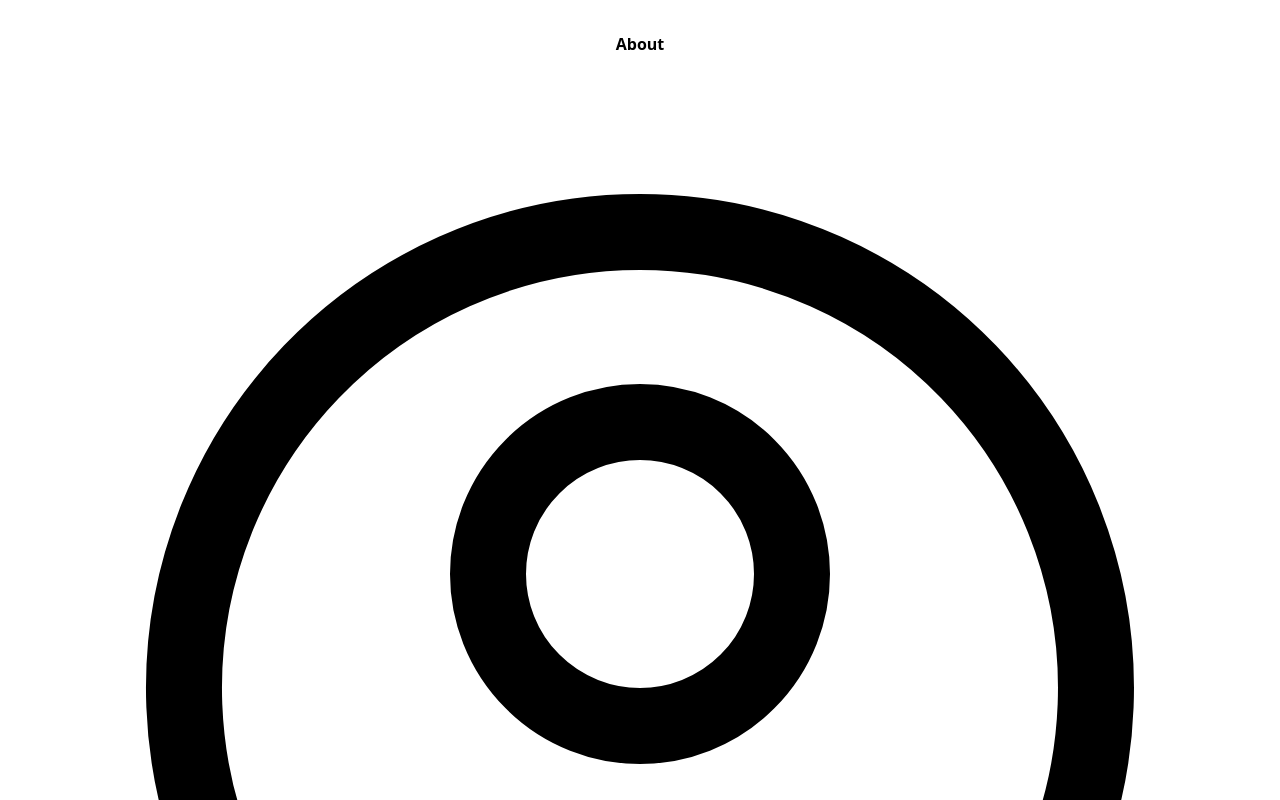
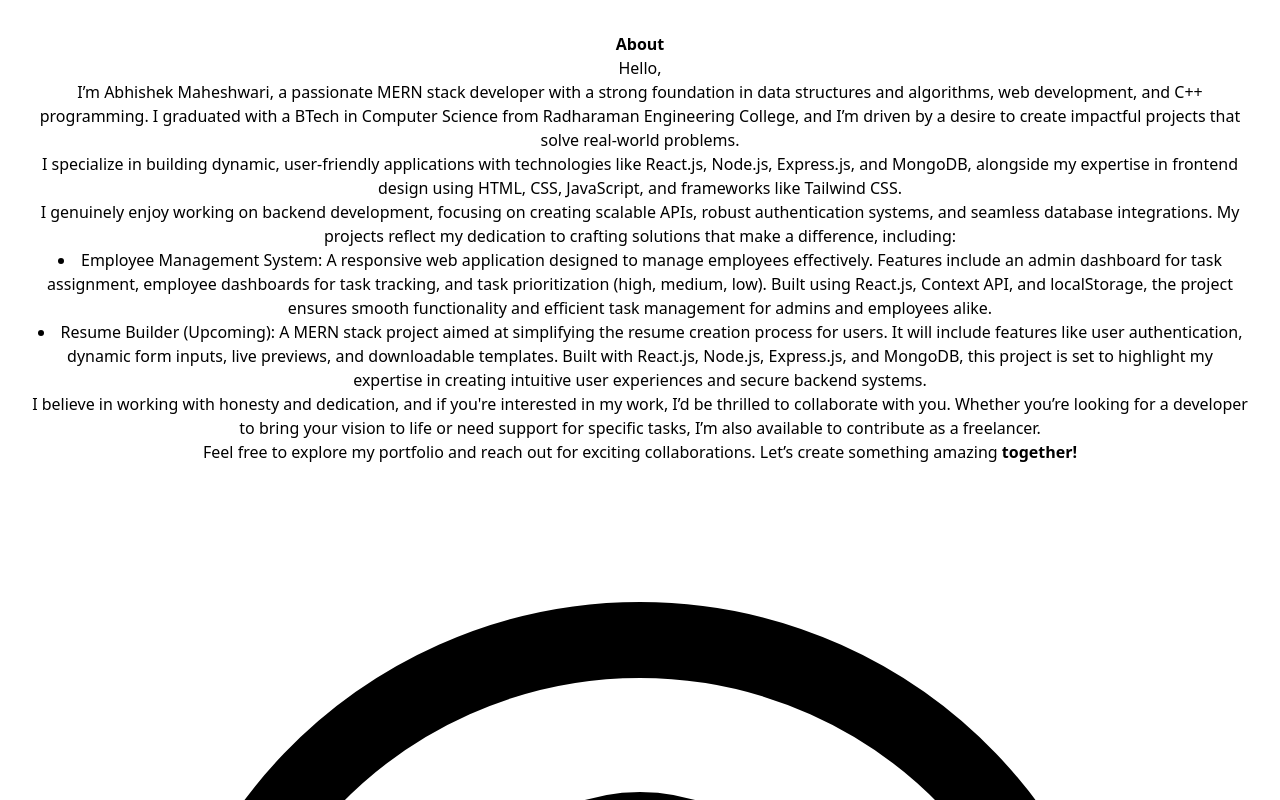
Before and after one commit to 1012abhi/abhishekmaheshwari, a React (Vite) app: page /about in a window 1280 px wide. Shown: the top 800 px of the page. Built offline with nearby package versions, Linux system fonts and the light colour scheme.

Commit message:
add about section details

```diff
--- a/src/App.jsx
+++ b/src/App.jsx
@@ -26,7 +26,7 @@ function App() {
               <br />
               <p><span className='text-[#049C43]'>M</span><span className='text-[#656465]'>E</span><span className='text-[#37CEDE]'>R</span><span className='text-[#74C05A]'>N</span> Stack Developer</p>
               <Link
-              className='underline mlmax-sm:mt-[2rem] max-sm-ml-[2rem] text-[#656465] text-3xl max-sm:text-xl'
+              className='underline max-sm:mt-[2rem] max-sm-ml-[2rem] text-[#656465] text-3xl max-sm:text-xl'
               to='https://drive.google.com/file/d/12Deg6sLJdHfxGsqLjyD1kZbIX0M_75Fg/view?usp=drivesdk'>Resume</Link>
             </div>
           </div>
--- a/src/Components/About.jsx
+++ b/src/Components/About.jsx
@@ -5,8 +5,29 @@ import Contact from './Contact'
 function About() {
   return (
     <>
-      <h1 className='text-3xl'><b>About</b></h1>
-      <Button />
+      <h1 className='text-3xl text-[#656465]'><b>About</b></h1>
+
+
+          <p className='mt-16 text-2xl max-sm:mt-10 max-sm:text-lg text-[#656465]'>Hello,<br/> I’m Abhishek Maheshwari, a passionate MERN stack developer with a strong foundation in data structures and algorithms, web development, and C++ programming. I graduated with a BTech in Computer Science from Radharaman Engineering College, and I’m driven by a desire to create impactful projects that solve real-world problems.
+          </p>
+
+          <p className='mt-14 text-2xl max-sm:mt-8 max-sm:text-lg text-[#656465]'>I specialize in building dynamic, user-friendly applications with technologies like React.js, Node.js, Express.js, and MongoDB, alongside my expertise in frontend design using HTML, CSS, JavaScript, and frameworks like Tailwind CSS.
+          </p>
+
+          <p className='mt-14 text-2xl max-sm:mt-8 max-sm:text-lg text-[#656465]'>I genuinely enjoy working on backend development, focusing on creating scalable APIs, robust authentication systems, and seamless database integrations. My projects reflect my dedication to crafting solutions that make a difference, including:
+          </p>
+
+          <li className='mt-14 text-2xl max-sm:mt-8 max-sm:text-lg text-[#656465]'>Employee Management System: A responsive web application designed to manage employees effectively. Features include an admin dashboard for task assignment, employee dashboards for task tracking, and task prioritization (high, medium, low). Built using React.js, Context API, and localStorage, the project ensures smooth functionality and efficient task management for admins and employees alike.
+          </li>
+
+          <li className='mt-14 text-2xl max-sm:mt-8 max-sm:text-lg text-[#656465]'>Resume Builder (Upcoming): A MERN stack project aimed at simplifying the resume creation process for users. It will include features like user authentication, dynamic form inputs, live previews, and downloadable templates. Built with React.js, Node.js, Express.js, and MongoDB, this project is set to highlight my expertise in creating intuitive user experiences and secure backend systems.
+          </li>
+
+          <p className='mt-14 text-xl max-sm:mt-8 max-sm:text-lg text-[#656465]'>I believe in working with honesty and dedication, and if you're interested in my work, I’d be thrilled to collaborate with you. Whether you’re looking for a developer to bring your vision to life or need support for specific tasks, I’m also available to contribute as a freelancer.</p>
+
+          <p className='mt-14 text-xl max-sm:mt-8 max-sm:text-lg font-semibold text-[#656465]'>Feel free to explore my portfolio and reach out for exciting collaborations. Let’s create something amazing <span><b>together!</b></span></p>
+
+        <Button />
       <div className=''>
         <Contact />
       </div>
--- a/src/Components/Contact.jsx
+++ b/src/Components/Contact.jsx
@@ -37,7 +37,7 @@ return (
                     <path d="M511.6 76.3C264.3 76.2 64 276.4 64 523.5 64 718.9 189.3 885 363.8 946c23.5 5.9 19.9-10.8 19.9-22.2v-77.5c-135.7 15.9-141.2-73.9-150.3-88.9C215 726 171.5 718 184.5 703c30.9-15.9 62.4 4 98.9 57.9 26.4 39.1 77.9 32.5 104 26 5.7-23.5 17.9-44.5 34.7-60.8-140.6-25.2-199.2-111-199.2-213 0-49.5 16.3-95 48.3-131.7-20.4-60.5 1.9-112.3 4.9-120 58.1-5.2 118.5 41.6 123.2 45.3 33-8.9 70.7-13.6 112.9-13.6 42.4 0 80.2 4.9 113.5 13.9 11.3-8.6 67.3-48.8 121.3-43.9 2.9 7.7 24.7 58.3 5.5 118 32.4 36.8 48.9 82.7 48.9 132.3 0 102.2-59 188.1-200 212.9a127.5 127.5 0 0 1 38.1 91v112.5c.8 9 0 17.9 15 17.9 177.1-59.7 304.6-227 304.6-424.1 0-247.2-200.4-447.3-447.5-447.3z"></path>
                 </svg>
                 </Link>
-                <Link className="hover:underline text-[#5E5E5E]" to="abhishek3110maheshwari@mail.com">
+                <Link className="hover:underline text-[#5E5E5E]" to="abhishek3110maheshwari@gmail.com">
                 <svg
                     fill="currentColor"
                     height="40"
--- a/src/utils/Routing.jsx
+++ b/src/utils/Routing.jsx
@@ -16,7 +16,7 @@ function Routing() {
         </Routes>
 
 
-  )
+    )
 }
 
 export default Routing
```
Also changed, not shown: src/Components/Button.jsx (+10 -0 lines).
